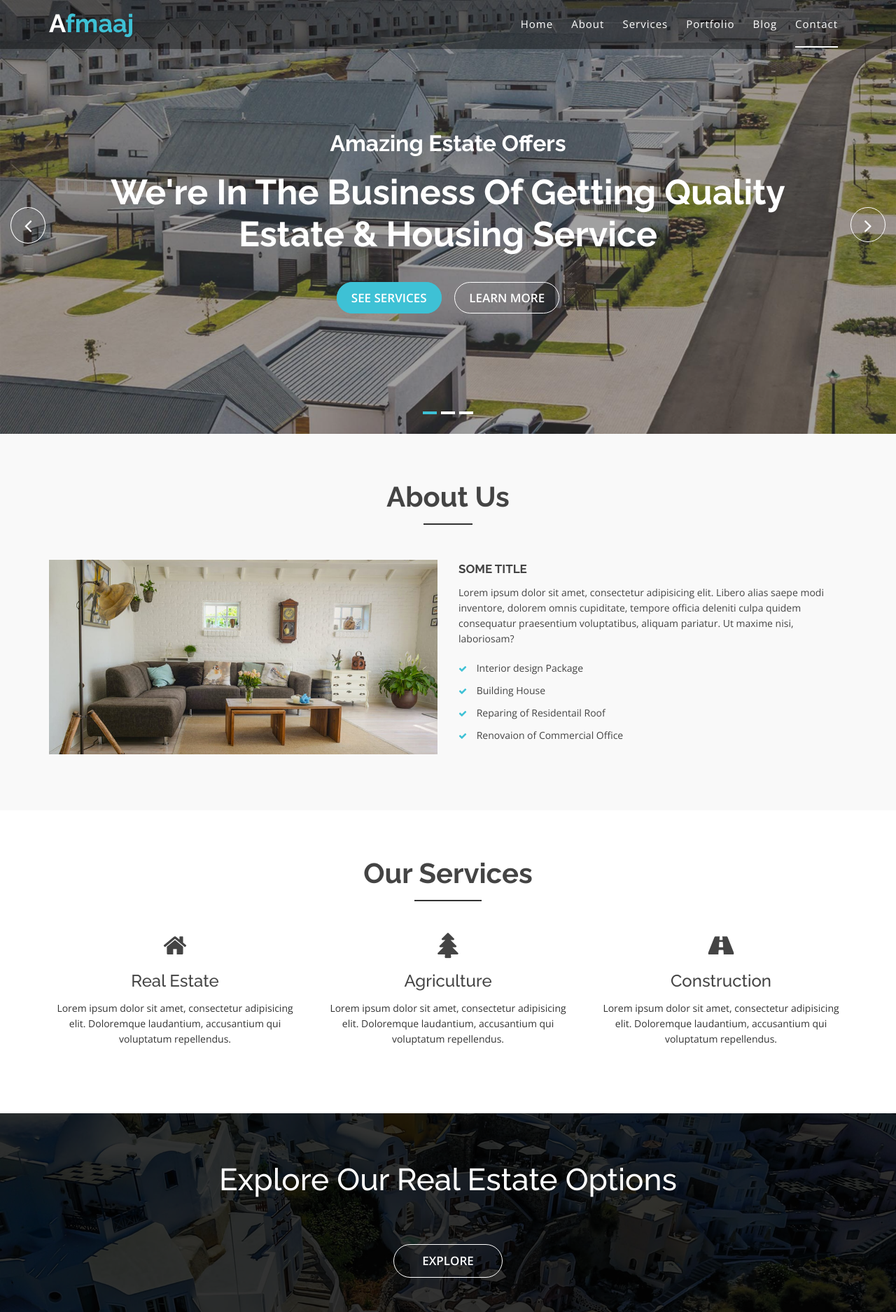
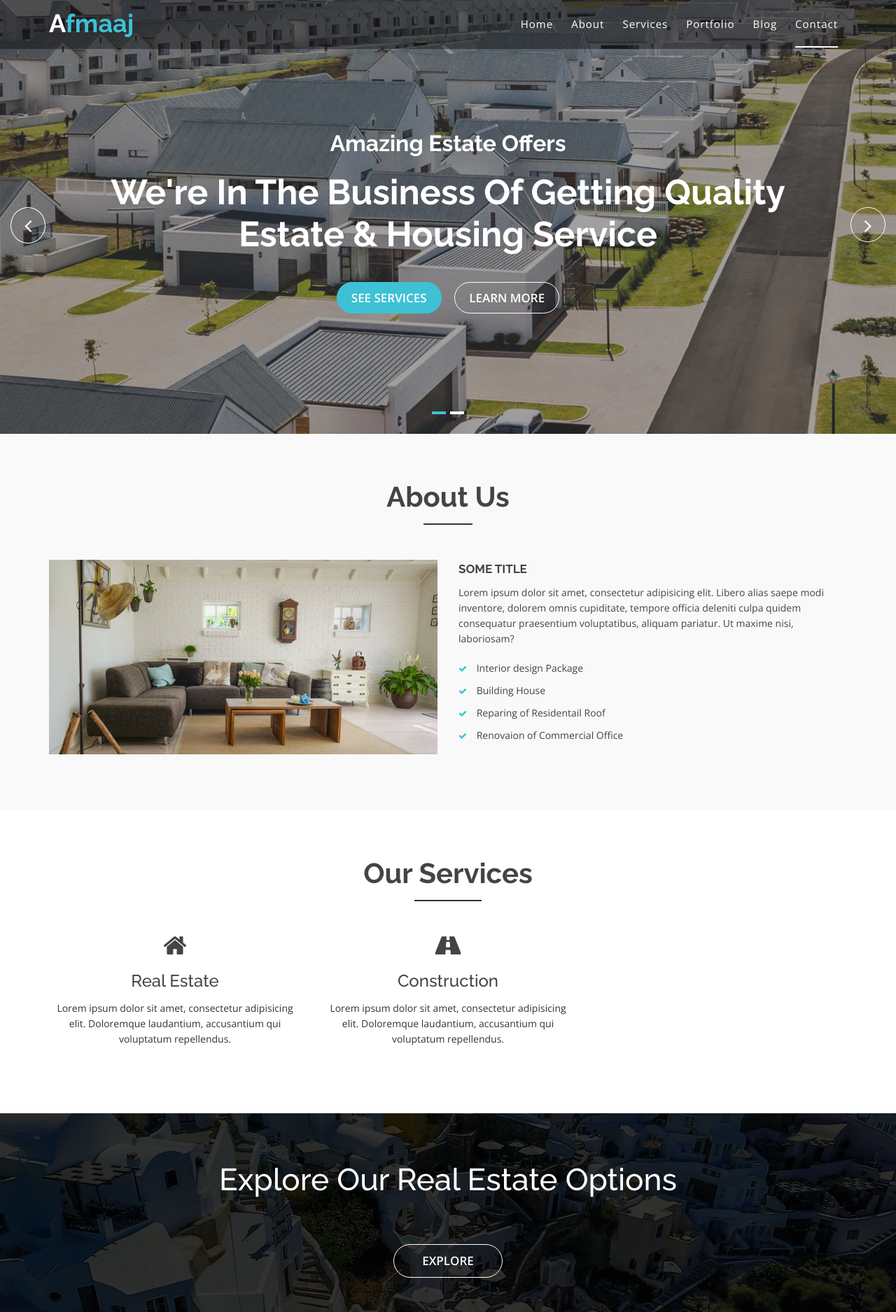
Before and after one commit to SnergyNode/afmaaj-page, a PHP site: page / in a window 1280 px wide. Shown: the top 1875 px of the page at 70% size. Run offline with PHP 8.4, Linux system fonts and the light colour scheme; some libraries are stand-ins or nearby versions.

Commit message:
page updated

```diff
--- a/index.php
+++ b/index.php
@@ -111,7 +111,6 @@
             <div id="ensign-nivoslider" class="slides">
                 <img src="img/slider/slider1.jpg" alt="" title="#slider-direction-1" />
                 <img src="img/slider/slider2.jpg" alt="" title="#slider-direction-2" />
-                <img src="img/slider/slider3.jpg" alt="" title="#slider-direction-3" />
             </div>
 
             <!-- direction 1 -->
@@ -139,30 +138,6 @@
                 </div>
             </div>
 
-            <!-- direction 2 -->
-            <div id="slider-direction-2" class="slider-direction slider-two">
-                <div class="container">
-                    <div class="row">
-                        <div class="col-md-12 col-sm-12 col-xs-12">
-                            <div class="slider-content text-center">
-                                <!-- layer 1 -->
-                                <div class="layer-1-1 hidden-xs wow slideInUp" data-wow-duration="2s" data-wow-delay=".2s">
-                                    <h2 class="title1">Agriculture Everything</h2>
-                                </div>
-                                <!-- layer 2 -->
-                                <div class="layer-1-2 wow slideInUp" data-wow-duration="2s" data-wow-delay=".1s">
-                                    <h1 class="title2">Preserving the Green Basket of the Nation</h1>
-                                </div>
-                                <!-- layer 3 -->
-                                <div class="layer-1-3 hidden-xs wow slideInUp" data-wow-duration="2s" data-wow-delay=".2s">
-                                    <a class="ready-btn right-btn page-scroll" href="#services">See Services</a>
-                                    <a class="ready-btn page-scroll" href="#about">Learn More</a>
-                                </div>
-                            </div>
-                        </div>
-                    </div>
-                </div>
-            </div>
 
             <!-- direction 3 -->
             <div id="slider-direction-3" class="slider-direction slider-two">
@@ -276,22 +251,7 @@
                             <!-- end about-details -->
                         </div>
                     </div>
-                    <div class="col-md-4 col-sm-4 col-xs-12">
-                        <div class="about-move">
-                            <div class="services-details">
-                                <div class="single-services">
-                                    <a class="services-icon" href="#">
-                                        <i class="fa fa-tree"></i>
-                                    </a>
-                                    <h4>Agriculture</h4>
-                                    <p>
-                                        Lorem ipsum dolor sit amet, consectetur adipisicing elit. Doloremque laudantium, accusantium qui voluptatum repellendus.
-                                    </p>
-                                </div>
-                            </div>
-                            <!-- end about-details -->
-                        </div>
-                    </div>
+
                     <div class="col-md-4 col-sm-4 col-xs-12">
                         <!-- end col-md-4 -->
                         <div class=" about-move">
```
Also changed, not shown: home.html (+1 -41 lines).
